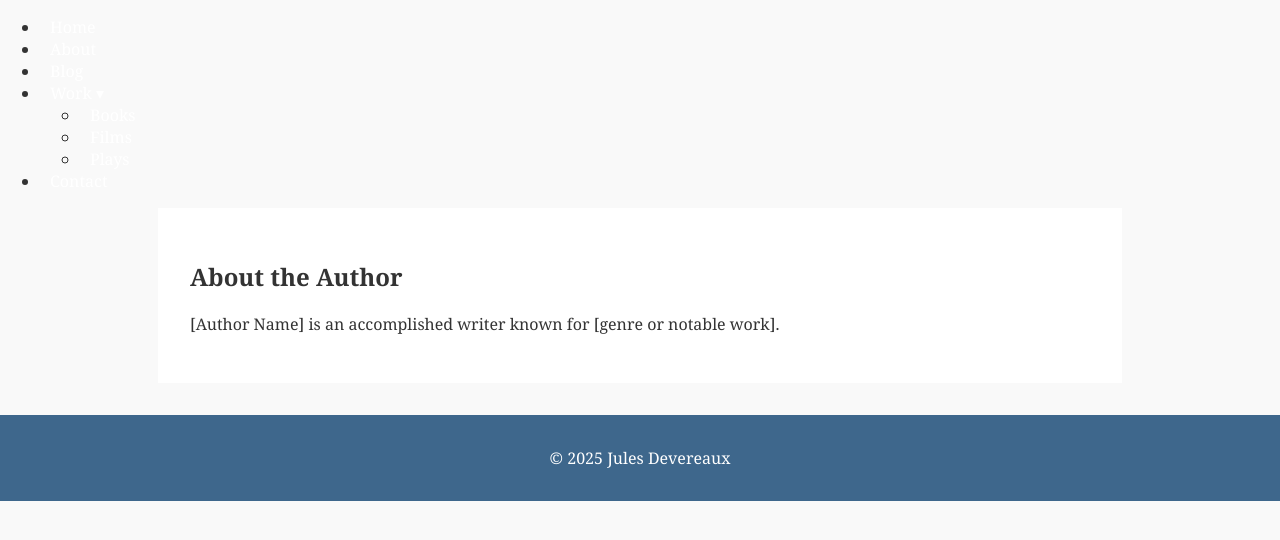
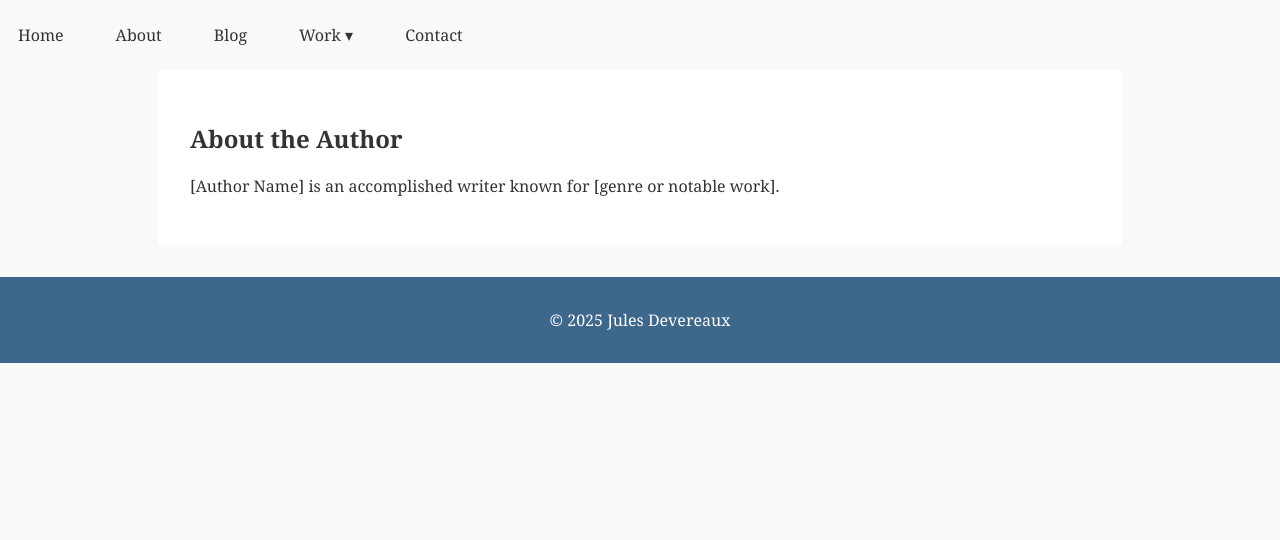
Before and after one commit to julesdevereaux/julesdevereaux.github.io, a Jekyll site: the page built from about.html, in a window 1280 px wide. Shown: the top 540 px of the page. Built offline with Jekyll 4.4.1, drawn with Linux system fonts in a browser that asks for light colours.

Commit message:
Update style.css

```diff
--- a/assets/style.css
+++ b/assets/style.css
@@ -52,3 +52,38 @@
   padding: 1rem;
   margin-top: 2rem;
 }
+
+/* =============== */
+/* Dropdown Styles */
+/* =============== */
+
+.nav {
+  list-style: none;
+  display: flex;
+  gap: 1em;
+  padding: 0;
+  margin: 0;
+}
+
+.nav li {
+  position: relative;
+}
+
+.nav a {
+  text-decoration: none;
+  color: #333;
+  padding: 0.5em;
+  display: block;
+}
+
+/* Dropdown menu */
+.dropdown-menu {
+  display: none;
+  position: absolute;
+  top: 100%;
+  background-color: #f8f8f8;
+  list-style: none;
+  padding: 0.5em 0;
+  margin: 0;
+  min-width: 160px;
+  box-shadow: 0 2
```
